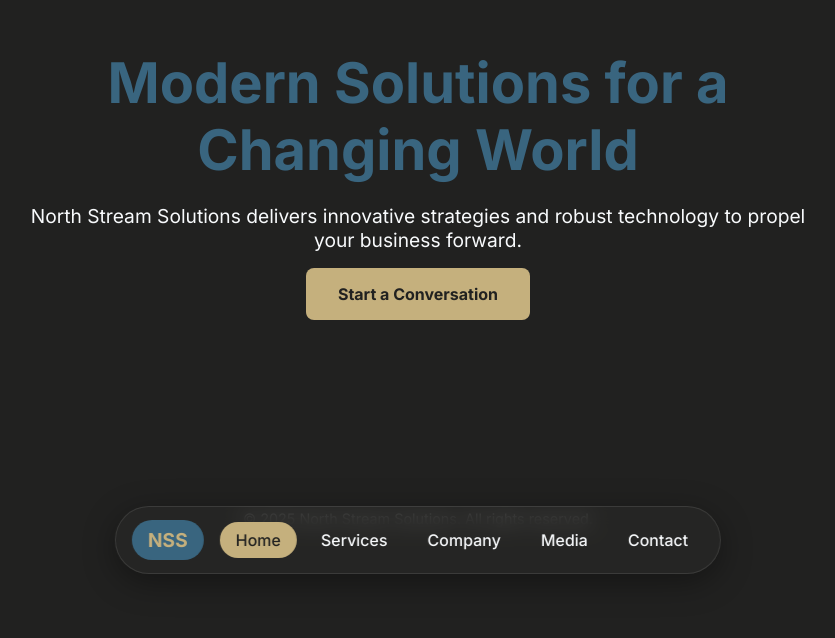
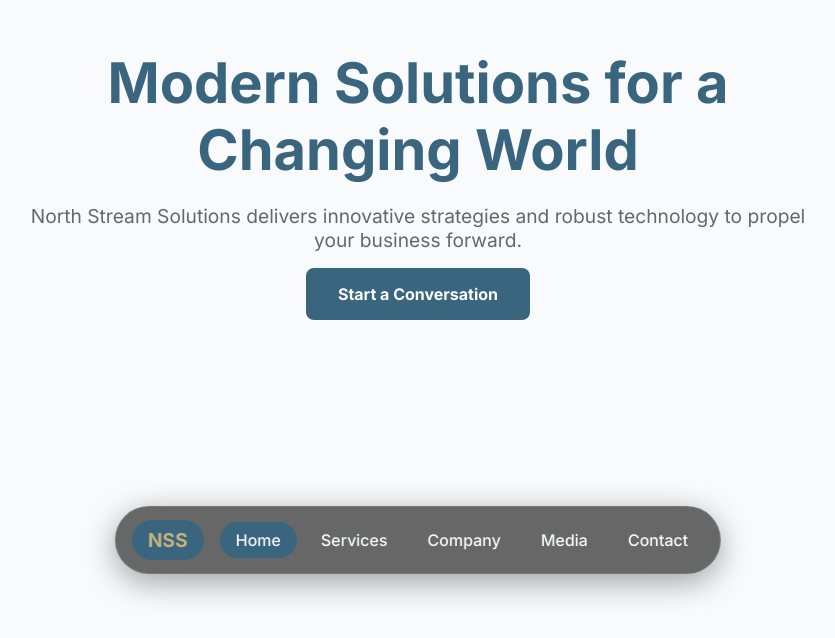
Before and after one commit to Randal22122/north-stream, a Next.js app: page / in a window 1280 px wide. Shown: the part 194-832 px from the top of the page, without its empty margins (222-1057 px from the left). Built offline with nearby package versions, Linux system fonts and the light colour scheme.

Commit message:
Updating colors to  fit a white background

```diff
--- a/styles/Home.module.css
+++ b/styles/Home.module.css
@@ -27,12 +27,12 @@
 
 .hero p {
   font-size: 1.2rem;
-  color: var(--color-text);
+  color: var(--color-card-bg);
   margin-bottom: 2rem;
 }
 
 .ctaButton {
-  background-color: var(--color-highlight);
+  background-color: var(--color-accent);
   color: var(--color-bg);
   padding: 1rem 2rem;
   border-radius: 8px;
--- a/styles/Nav.module.css
+++ b/styles/Nav.module.css
@@ -43,6 +43,6 @@
 }
 
 .activeLink {
-  background-color: var(--color-highlight);
+  background-color: var(--color-accent);
   color: var(--color-bg);
 }
--- a/styles/globals.css
+++ b/styles/globals.css
@@ -1,6 +1,6 @@
 /* styles/globals.css */
 :root {
-  --color-bg: #212120;
+  --color-bg: #f8fafc; /* Default background color */
   --color-accent: #39657F;
   --color-secondary: #7E5A54;
   --color-highlight: #C5B07D;
@@ -8,6 +8,8 @@
   --color-card-bg: rgba(40, 40, 39, 0.7); /* Semi-transparent for glassy effect */
   --color-card-shadow: rgba(57, 101, 127, 0.08);
   --font-sans: 'Inter', sans-serif;
+
+  /* --color-bg: #212120; */
 }
 
 html,
```
Also changed, not shown: pages/about.js (added).
